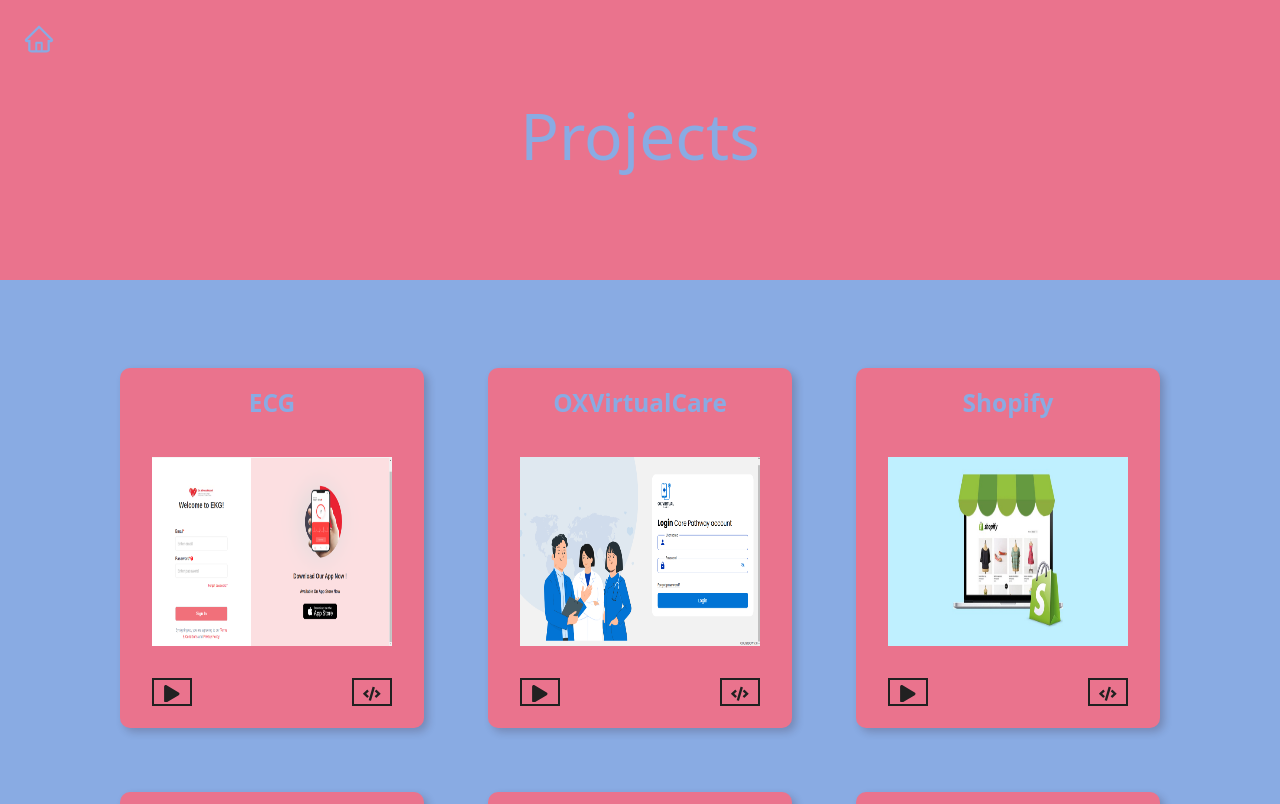
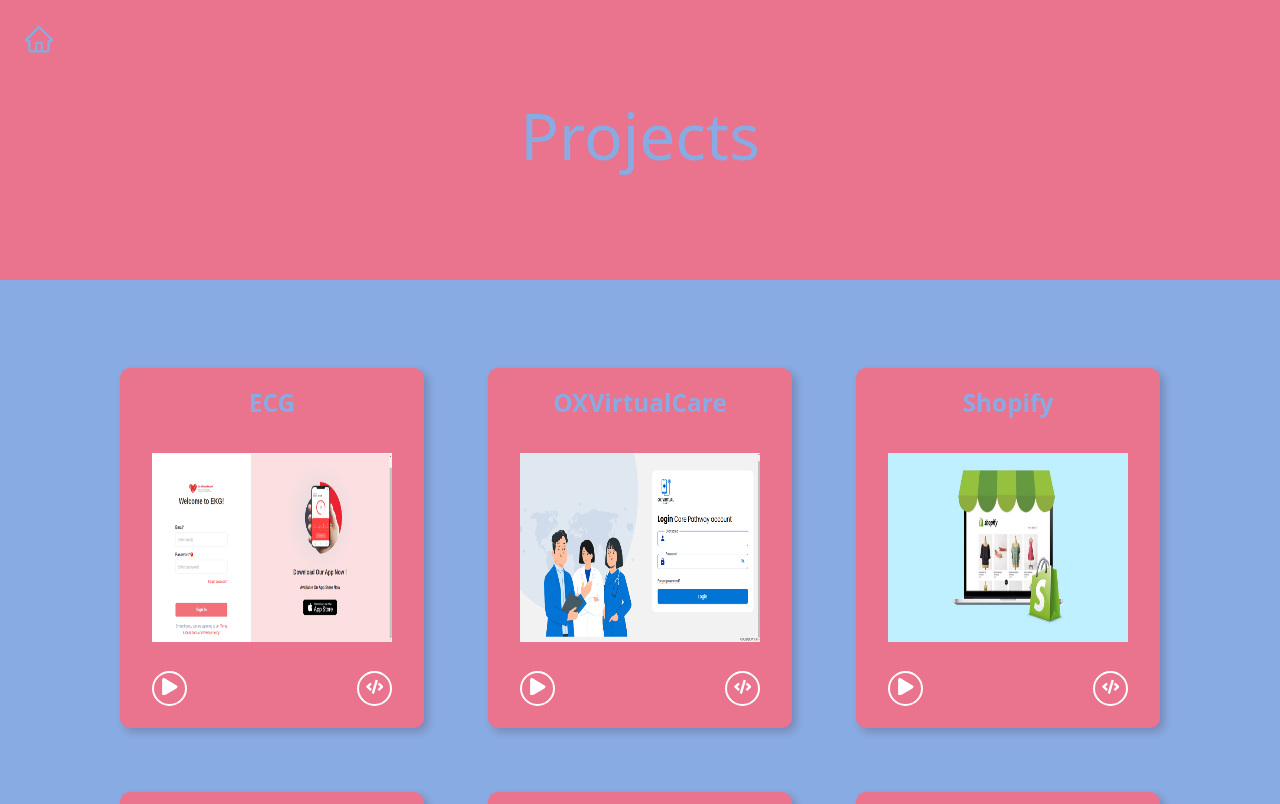
Before and after one commit to im-engineer/Portfolio, a React (Create React App) app in the folder frontend/: page /projects in a window 1280 px wide. Shown: the top 804 px of the page. Built offline with nearby package versions, Linux system fonts and the light colour scheme; a web font is replaced by a local one.

Commit message:
changes in singleproject

```diff
--- a/frontend/src/component/Projects/SingleProject/SingleProject.css
+++ b/frontend/src/component/Projects/SingleProject/SingleProject.css
@@ -111,16 +111,16 @@
     display: "flex";
     align-items: "center";
     justify-content: "center";
-    width: 40px ;
-    height: 40;
-    border-radius: 50;
-    border: 2px solid #212121;
-    color: #212121;
+    width: 35px ;
+    height: 35px;
+    border-radius: 50%;
+    border: 2px solid #fff;
+    color: #ffff;
     transition: all 0.2s;
 }
 .iconBtn:hover {
       background-color: #EAEAEA;
-      color: #3fc337;
+      color: #EA738DFF;
       transform: scale(1.1);
       border: 2px solid #EAEAEA;
 }
```
